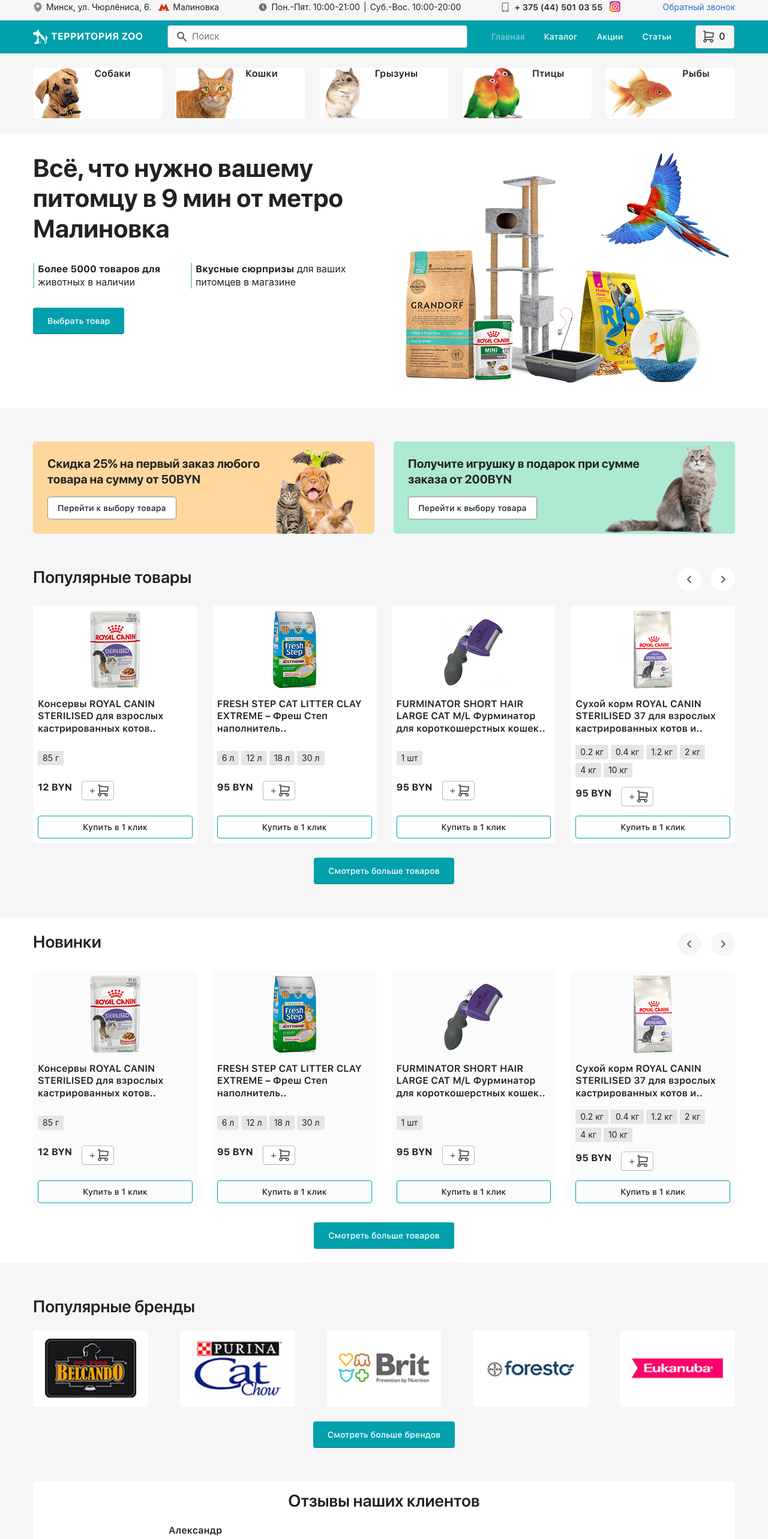
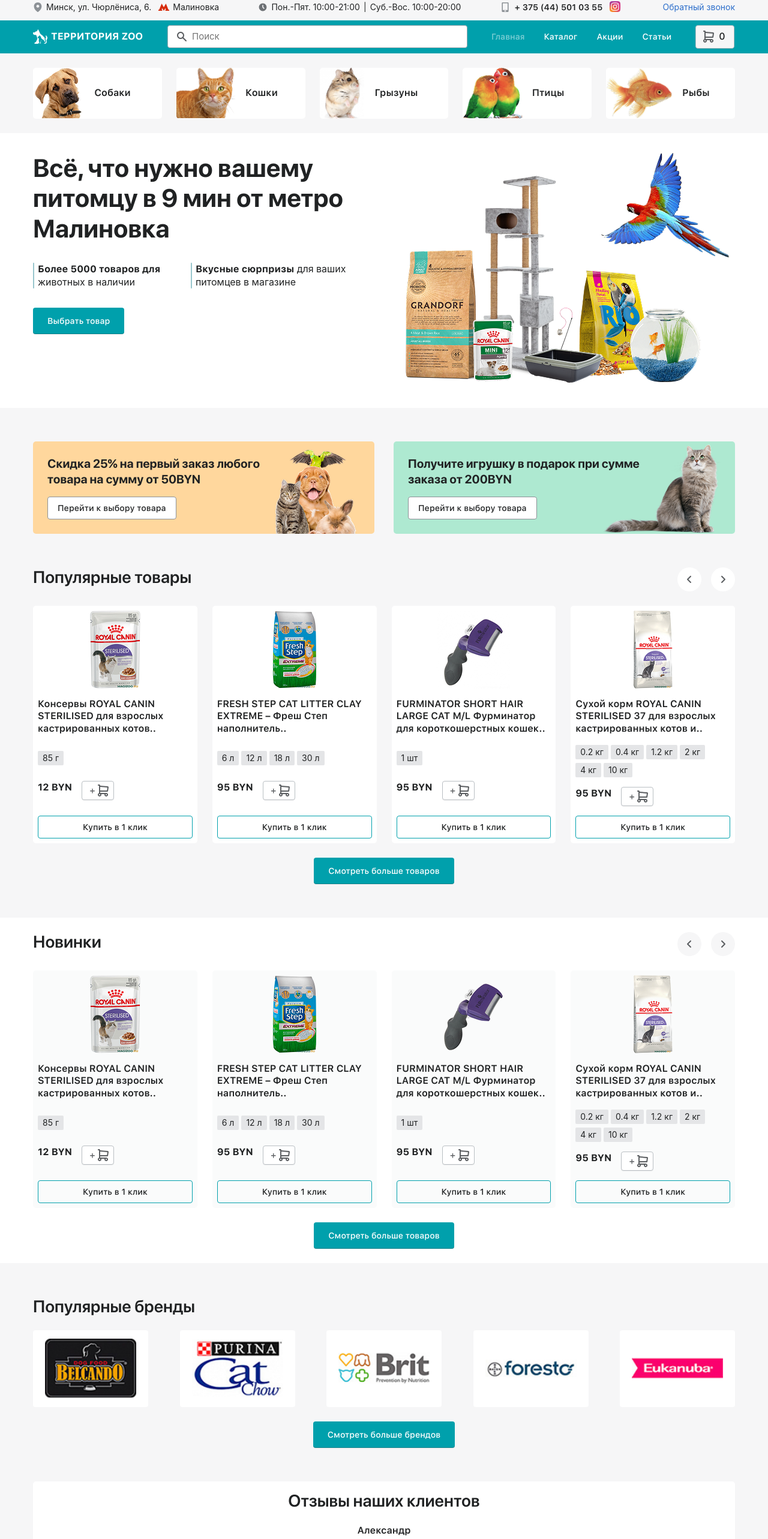
Before and after one commit to Oliver1ck/TerrZoo, a Nuxt app: page / in a window 1280 px wide. Shown: the part 10-2576 px from the top of the page at 60% size. Built offline with nearby package versions, Linux system fonts and the light colour scheme; a web font is replaced by a local one.

Commit message:
fix: align in typography

```diff
--- a/app/components/Animal.vue
+++ b/app/components/Animal.vue
@@ -20,7 +20,7 @@
 <template>
   <NuxtLink to="/" class="animal">
     <img :src="props.animal.image" :alt="props.animal.description" />
-    <Typography tag="h3" variant="heading-sm">
+    <Typography tag="h3" variant="heading-sm" text-align="center">
       {{ props.animal.name }}
     </Typography>
   </NuxtLink>
--- a/app/components/Review.vue
+++ b/app/components/Review.vue
@@ -10,7 +10,7 @@
 
 <template>
   <article class="review">
-    <Typography tag="h3" variant="heading-sm">
+    <Typography tag="h3" variant="heading-sm" text-align="center">
       {{ review.name }}
     </Typography>
     <Typography text-align="center" variant="body-sm" color="Default">
```
